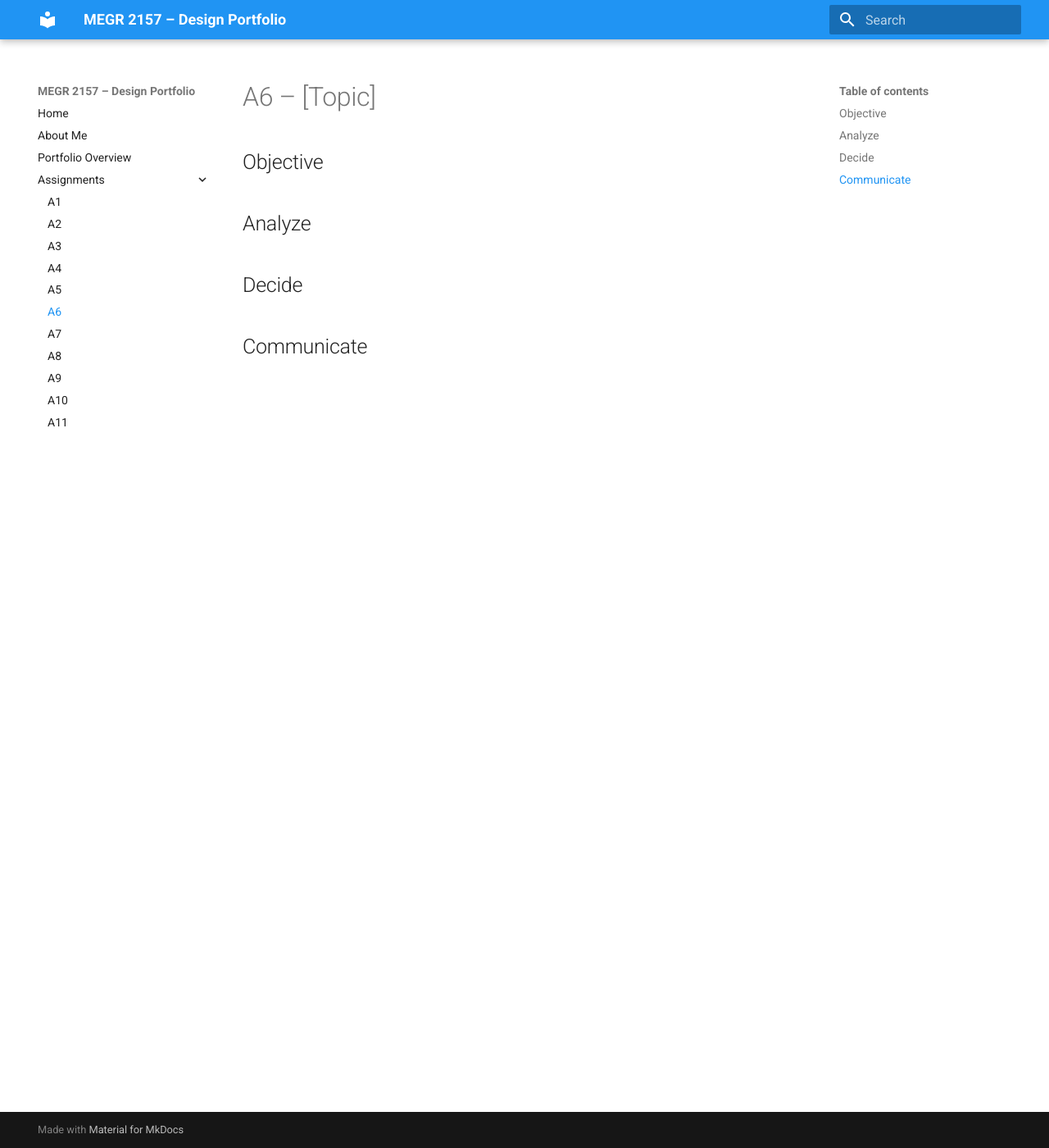
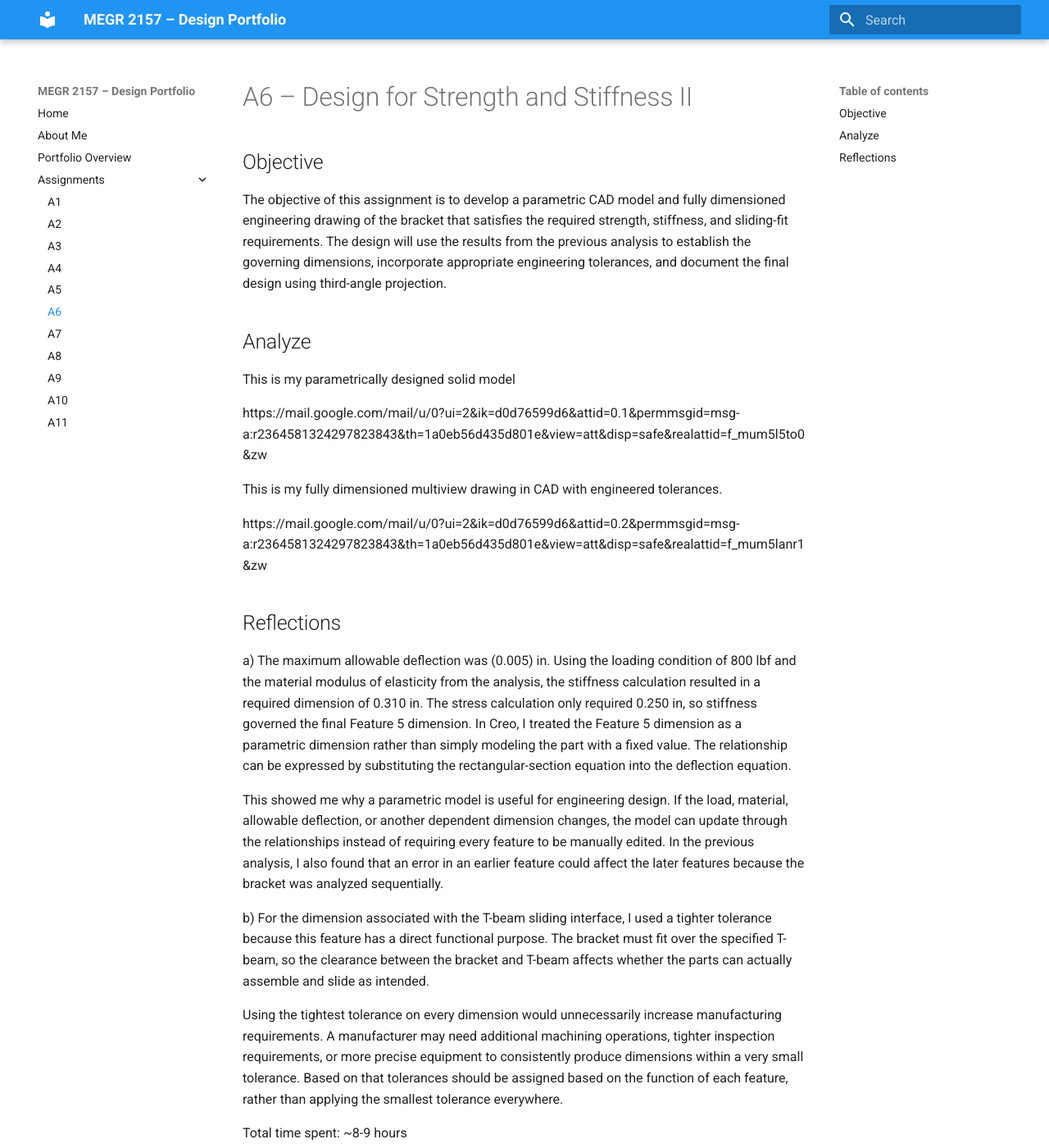
Before and after one commit to Grady-St/portfolio1, an MkDocs documentation site: the page built from docs/assignments/A06/index.md, in a window 1280 px wide and 1400 px high. Shown: the whole window at 82% size. Built offline with MkDocs 1.6.1 and Material for MkDocs 9.7.7, drawn with Linux system fonts in a browser that asks for light colours.

Commit message:
Revise A6 assignment content and structure
Updated the assignment details for A6, including objectives, analysis, and reflections on design considerations and tolerances.

```diff
--- a/docs/assignments/A06/index.md
+++ b/docs/assignments/A06/index.md
@@ -1,12 +1,28 @@
-# A6 – [Topic]
+# A6 – Design for Strength and Stiffness II
 
 ## Objective
+
+The objective of this assignment is to develop a parametric CAD model and fully dimensioned engineering drawing of the bracket that satisfies the required strength, stiffness, and sliding-fit requirements. The design will use the results from the previous analysis to establish the governing dimensions, incorporate appropriate engineering tolerances, and document the final design using third-angle projection.
 
 
 ## Analyze
 
+This is my parametrically designed solid model
 
-## Decide
+https://mail.google.com/mail/u/0?ui=2&ik=d0d76599d6&attid=0.1&permmsgid=msg-a:r2364581324297823843&th=1a0eb56d435d801e&view=att&disp=safe&realattid=f_mum5l5to0&zw
 
+This is my fully dimensioned multiview drawing in CAD with engineered tolerances.
 
-## Communicate
+https://mail.google.com/mail/u/0?ui=2&ik=d0d76599d6&attid=0.2&permmsgid=msg-a:r2364581324297823843&th=1a0eb56d435d801e&view=att&disp=safe&realattid=f_mum5lanr1&zw
+
+## Reflections
+
+a) The maximum allowable deflection was \(0.005\) in. Using the loading condition of 800 lbf and the material modulus of elasticity from the analysis, the stiffness calculation resulted in a required dimension of 0.310 in. The stress calculation only required 0.250 in, so stiffness governed the final Feature 5 dimension.  In Creo, I treated the Feature 5 dimension as a parametric dimension rather than simply modeling the part with a fixed value. The relationship can be expressed by substituting the rectangular-section equation into the deflection equation.
+
+This showed me why a parametric model is useful for engineering design. If the load, material, allowable deflection, or another dependent dimension changes, the model can update through the relationships instead of requiring every feature to be manually edited. In the previous analysis, I also found that an error in an earlier feature could affect the later features because the bracket was analyzed sequentially.
+
+b) For the dimension associated with the T-beam sliding interface, I used a tighter tolerance because this feature has a direct functional purpose. The bracket must fit over the specified T-beam, so the clearance between the bracket and T-beam affects whether the parts can actually assemble and slide as intended.
+
+Using the tightest tolerance on every dimension would unnecessarily increase manufacturing requirements. A manufacturer may need additional machining operations, tighter inspection requirements, or more precise equipment to consistently produce dimensions within a very small tolerance. Based on that tolerances should be assigned based on the function of each feature, rather than applying the smallest tolerance everywhere.
+
+Total time spent: ~8-9 hours
```
